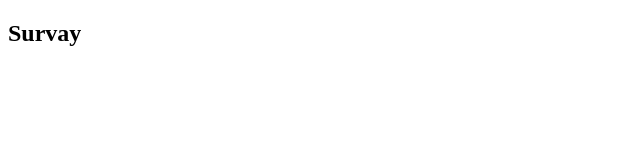
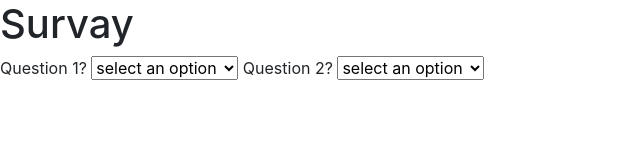
Before and after one commit to djony88/Survey_Form, a plain HTML site: page index.html in a window 1280 px wide. Shown: the whole page, without its empty margins (0-640 px from the left). Drawn offline with nearby package versions, Linux system fonts and the light colour scheme.

Commit message:
adding dropdown sections with questions

```diff
--- a/index.html
+++ b/index.html
@@ -1,6 +1,9 @@
 <!DOCTYPE html>
 <html lang="en">
     <head>
+        <meta charset="UTF-8">
+        <meta http-equiv="X-UA-Compatible" content="IE=edge">
+        <link rel="stylesheet" href="https://stackpath.bootstrapcdn.com/bootstrap/4.4.1/css/bootstrap.min.css" integrity="sha384-Vkoo8x4CGsO3+Hhxv8T/Q5PaXtkKtu6ug5TOeNV6gBiFeWPGFN9MuhOf23Q9Ifjh" crossorigin="anonymous">
        <title>Survay</title>
     </head>
     <body>
@@ -15,6 +18,27 @@
     <main>
         <form id="survey-form">
             <section id="survey-fields">
+<!-- Question 1 -->
+            <label for="dropdown">Question 1?</label>
+            <select id="dropdown" form="survey-form">
+                <option value="" disabled selected>select an option</option>
+                <option value="student">Student</option>
+                <option value="full-time-job">Full time job</option>
+                <option value="full-time-learner">Full time learner</option>
+                <option value="prefer-not">Prefer not to say</option>
+                <option value="other">Other</option>
+            </select>
+
+<!-- Question 2 -->
+            <label for="dropdown">Question 2?</label>
+            <select id="dropdown" form="survey-form">
+                <option value="" disabled selected>select an option</option>
+                <option value="student">Student</option>
+                <option value="full-time-job">Full time job</option>
+                <option value="full-time-learner">Full time learner</option>
+                <option value="prefer-not">Prefer not to say</option>
+                <option value="other">Other</option>
+            </select>
 
             </section>
         </form>
```
